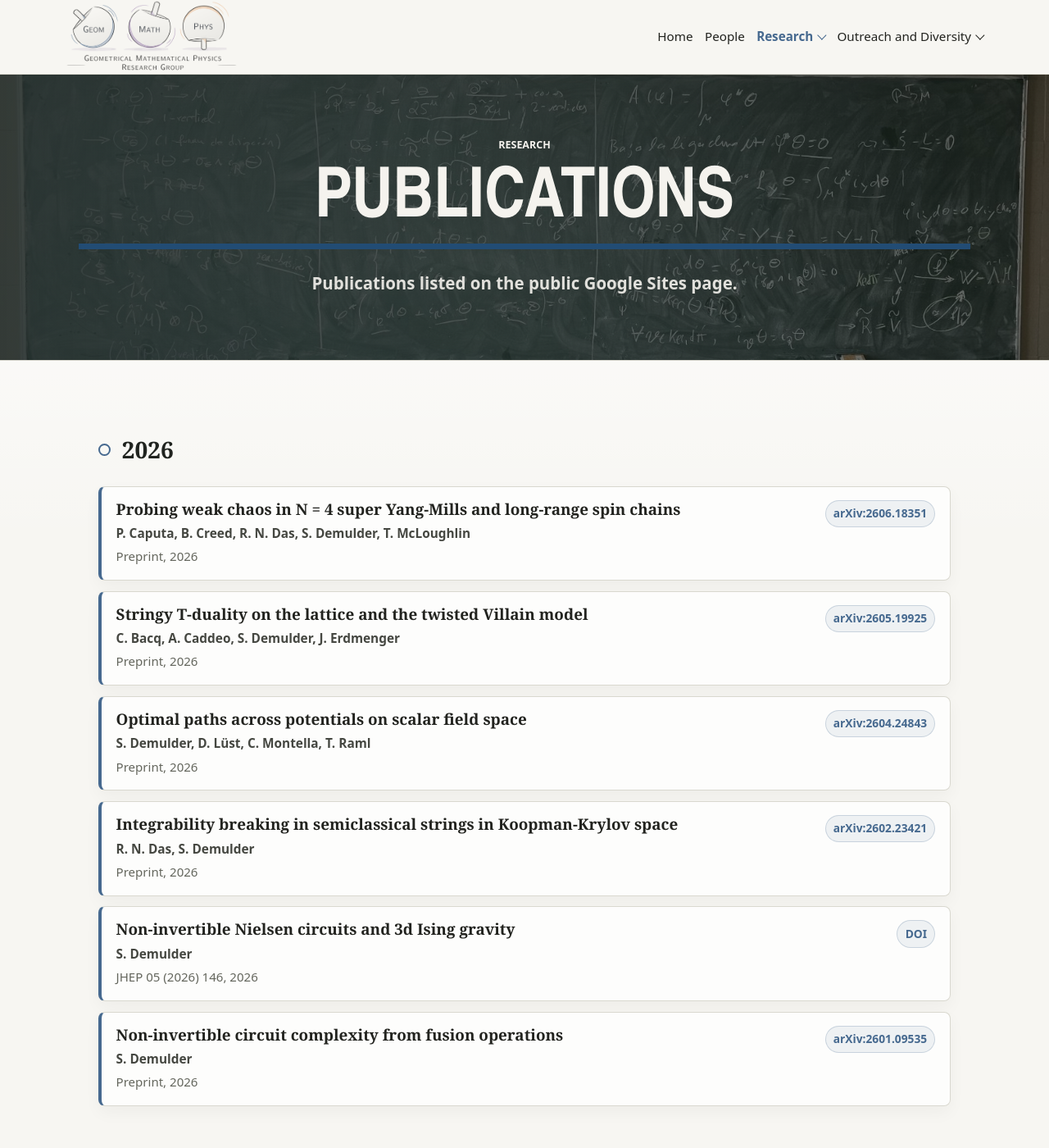
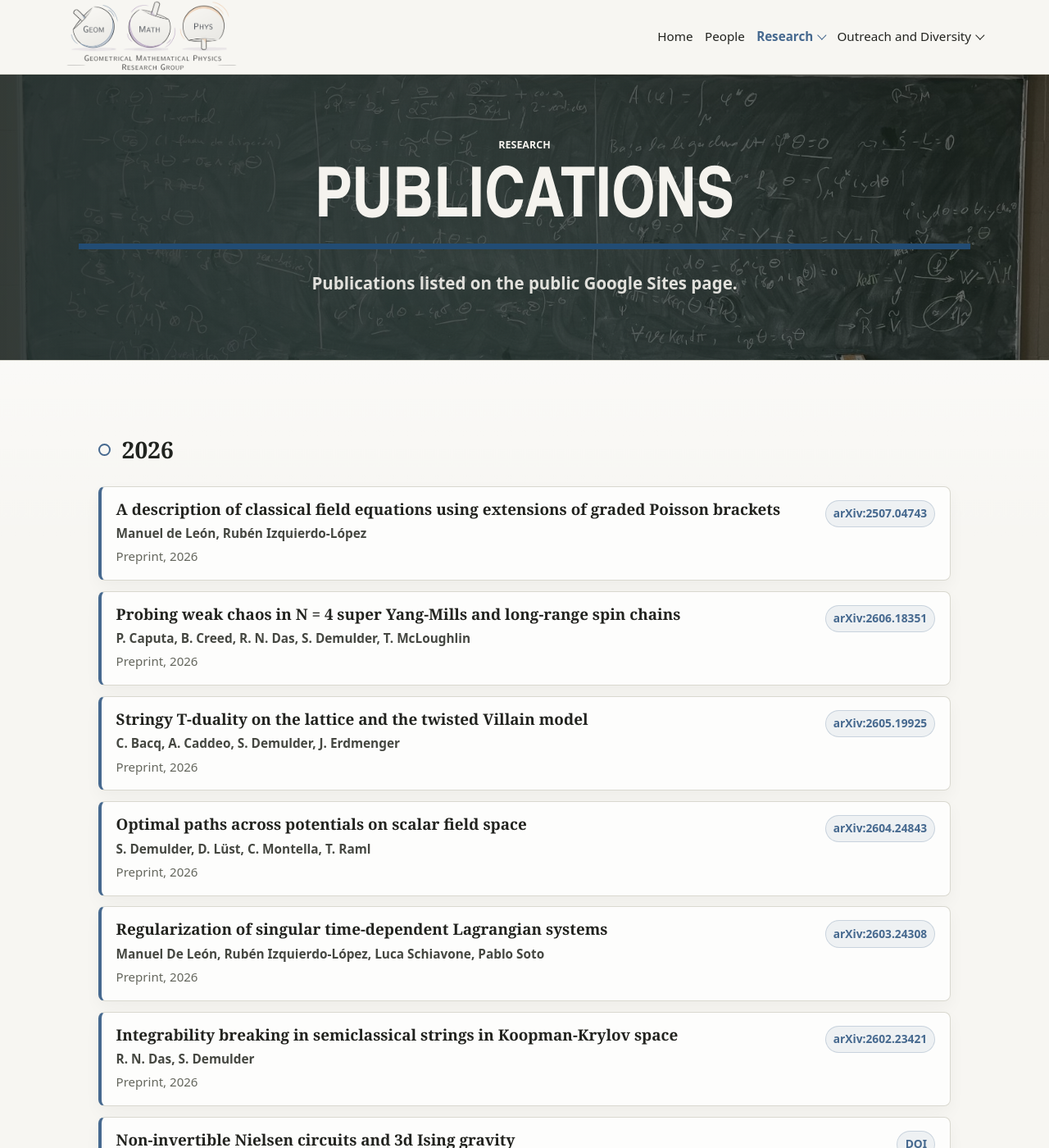
Before and after one commit to GeomMPhys/geommphys.github.io, a Jekyll site: the page built from publications.md, in a window 1280 px wide and 1400 px high. Shown: the whole window at 82% size. Built offline with Jekyll 4.4.1, drawn with Linux system fonts in a browser that asks for light colours.

Commit message:
added new papers and fixed some erroneous arxiv links

```diff
--- a/_data/publications.yml
+++ b/_data/publications.yml
@@ -17,6 +17,16 @@
 # ───────────────────────────────────────────────────────────────────
 
 selected:
+
+  - title: "A description of classical field equations using extensions of graded Poisson brackets"
+    authors: "Manuel de León, Rubén Izquierdo-López"
+    venue: "Preprint"
+    year: 2026
+    arxiv: "2507.04743"
+    doi: ""
+    url: "https://arxiv.org/abs/2507.04743"
+
+
   - title: "Probing weak chaos in N = 4 super Yang-Mills and long-range spin chains"
     authors: "P. Caputa, B. Creed, R. N. Das, S. Demulder, T. McLoughlin"
     venue: "Preprint"
@@ -40,6 +50,14 @@ selected:
     arxiv: "2604.24843"
     doi: ""
     url: "https://arxiv.org/abs/2604.24843"
+
+  - title: "Regularization of singular time-dependent Lagrangian systems"
+    authors: "Manuel De León, Rubén Izquierdo-López, Luca Schiavone, Pablo Soto"
+    venue: "Preprint"
+    year: 2026
+    arxiv: "2603.24308"
+    doi: ""
+    url: "https://arxiv.org/abs/2603.24308"
 
   - title: "Integrability breaking in semiclassical strings in Koopman-Krylov space"
     authors: "R. N. Das, S. Demulder"
```
Also changed, not shown: _data/people.yml (+15 -0 lines).
